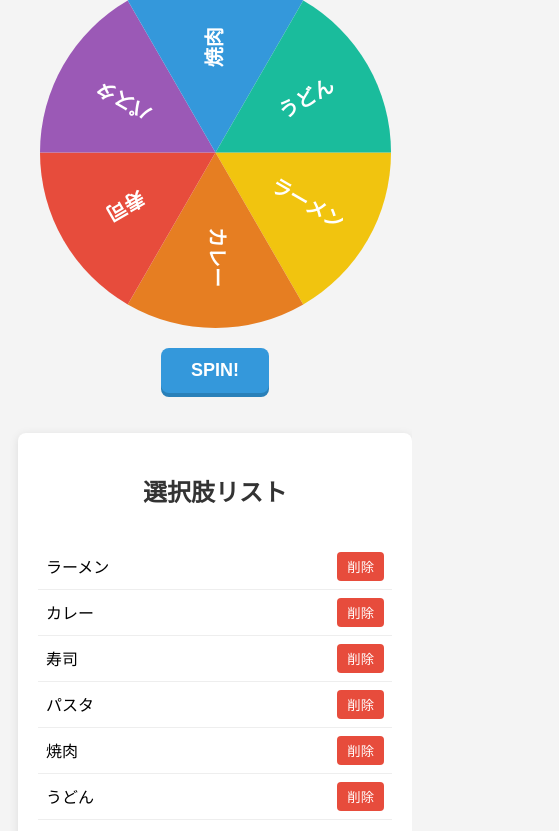
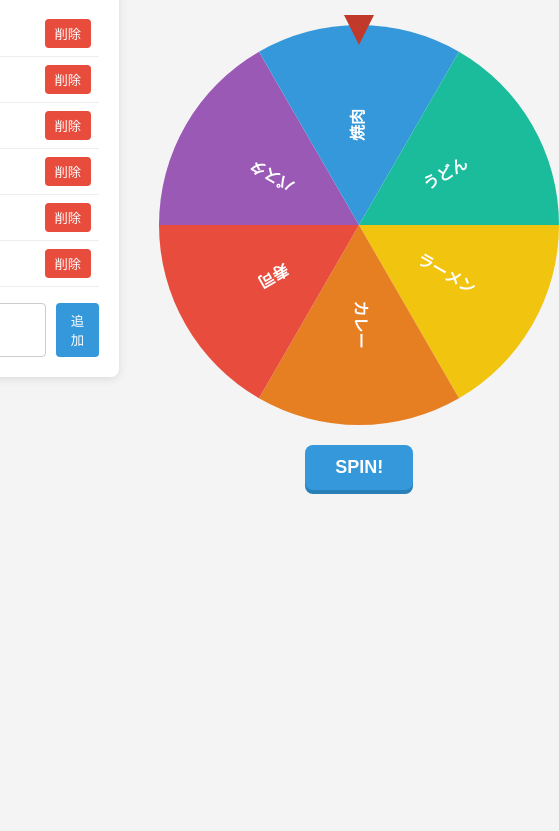
Before and after one commit to whitebaiter/rouletteapp, a plain HTML site: page index.html in a window 390 px wide. Shown: the part 112-943 px from the top of the page, 559 px wide, since content can reach past the window. After the commit the page ends 844 px from the top, so only its background shows below. Drawn offline with Linux system fonts and the light colour scheme.

Commit message:
Add files via upload

```diff
--- a/index.html
+++ b/index.html
@@ -3,33 +3,80 @@
 <head>
     <meta charset="UTF-8">
     <meta name="viewport" content="width=device-width, initial-scale=1.0">
-    <title>カスタムルーレット</title>
-
-    <link rel="manifest" href="manifest.json">
-    <meta name="theme-color" content="#3498db">
-
-    <link rel="apple-touch-icon" href="apple-touch-icon.png">
-    <meta name="apple-mobile-web-app-capable" content="yes">
-    <meta name="apple-mobile-web-app-status-bar-style" content="black-translucent">
+    <title>カスタムルーレット（修正版）</title>
     <style>
-        /* CSSは変更ありません */
-        :root {
-            --primary-color: #3498db;
-            --secondary-color: #2980b9;
-            --danger-color: #e74c3c;
-            --light-gray: #f4f4f4;
-            --dark-text: #333;
-        }
+        /* CSS: 見た目を整える */
         body {
-            font-family: -apple-system, BlinkMacSystemFont, "Segoe UI", Roboto, "Helvetica Neue", Arial, sans-serif;
+            font-family: sans-serif;
             display: flex;
             justify-content: center;
             align-items: flex-start;
             padding: 20px;
-            background-color: var(--light-gray);
+            background-color: #f4f4f4;
+            gap: 40px; /* 全体の間隔 */
+        }
+        .main-container {
+            display: flex;
             gap: 40px;
-            flex-wrap: wrap;
+            align-items: flex-start;
         }
+
+        /* ========== ▼ここから修正・変更箇所▼ ========== */
+
+        .roulette-area {
+            display: flex;
+            flex-direction: column;
+            align-items: center;
+            gap: 20px; /* ルーレットとボタンの間隔 */
+        }
+        .roulette-container {
+            position: relative;
+            width: 400px;
+            height: 400px;
+        }
+        canvas {
+            /* canvas自体の回転アニメーション */
+            transition: transform 5s cubic-bezier(0.25, 1, 0.5, 1);
+        }
+        #spin-button {
+            /* ボタンをルーレットの下に配置 */
+            padding: 12px 30px;
+            font-size: 18px;
+            font-weight: bold;
+            cursor: pointer;
+            border-radius: 8px;
+            border: none;
+            background-color: #3498db;
+            color: white;
+            box-shadow: 0 4px #2980b9;
+            transition: all 0.1s ease-in-out;
+        }
+        #spin-button:hover {
+            background-color: #3ca9fc;
+        }
+        #spin-button:active {
+            transform: translateY(2px);
+            box-shadow: 0 2px #2980b9;
+        }
+        #spin-button:disabled {
+            cursor: not-allowed;
+            background-color: #bdc3c7;
+            box-shadow: 0 4px #95a5a6;
+        }
+        .pointer {
+            width: 0;
+            height: 0;
+            border-left: 15px solid transparent;
+            border-right: 15px solid transparent;
+            border-top: 30px solid #c0392b; /* 赤い矢印 */
+            position: absolute;
+            top: -10px; /* 位置を微調整 */
+            left: 50%;
+            transform: translateX(-50%);
+            z-index: 10; /* canvasより手前に表示 */
+        }
+
+        /* ========== ▲ここまで修正・変更箇所▲ ========== */
 
         .options-container {
             width: 300px;
@@ -37,73 +84,14 @@
             padding: 20px;
             border-radius: 8px;
             box-shadow: 0 2px 10px rgba(0,0,0,0.1);
-            align-self: stretch;
-            display: flex;
-            flex-direction: column;
         }
-
-        .roulette-area {
-            display: flex;
-            flex-direction: column;
-            align-items: center;
-            gap: 20px;
-        }
-
-        .roulette-container {
-            position: relative;
-            width: 400px;
-            height: 400px;
-        }
-
-        canvas {
-            width: 100%;
-            height: 100%;
-            transition: transform 5s cubic-bezier(0.25, 1, 0.5, 1);
-        }
-
-        .pointer {
-            width: 0;
-            height: 0;
-            border-left: 15px solid transparent;
-            border-right: 15px solid transparent;
-            border-top: 30px solid var(--danger-color);
-            position: absolute;
-            top: -10px;
-            left: 50%;
-            transform: translateX(-50%);
-            z-index: 10;
-        }
-
-        #spin-button {
-            padding: 12px 30px;
-            font-size: 18px;
-            font-weight: bold;
-            cursor: pointer;
-            border-radius: 8px;
-            border: none;
-            background-color: var(--primary-color);
-            color: white;
-            box-shadow: 0 4px var(--secondary-color);
-            transition: all 0.1s ease-in-out;
-        }
-
-        #spin-button:disabled {
-            cursor: not-allowed;
-            background-color: #bdc3c7;
-            box-shadow: 0 4px #95a5a6;
-        }
-
         h1, h2 {
             text-align: center;
-            color: var(--dark-text);
         }
-        h1 { margin-top: 0; }
-
         #options-list {
             list-style: none;
             padding: 0;
-            flex-grow: 1;
-            max-height: 300px;
+            max-height: 300px; /* リストが多くなったらスクロール */
             overflow-y: auto;
         }
         #options-list li {
@@ -114,7 +102,7 @@
             border-bottom: 1px solid #eee;
         }
         .delete-btn {
-            background-color: var(--danger-color);
+            background-color: #e74c3c;
             color: white;
             border: none;
             padding: 5px 10px;
@@ -135,42 +123,12 @@
         #add-option-button {
             padding: 8px 15px;
             border: none;
-            background-color: var(--primary-color);
+            background-color: #3498db;
             color: white;
             border-radius: 4px;
             cursor: pointer;
         }
 
-        /* === レスポンシブ対応 === */
-        @media (max-width: 768px) {
-            body {
-                flex-direction: column;
-                align-items: center;
-                padding: 10px;
-            }
-
-            .options-container {
-                width: 100%;
-                max-width: 400px;
-                order: 2;
-            }
-
-            .roulette-area {
-                width: 100%;
-                order: 1;
-            }
-
-            .roulette-container {
-                width: 90vw;
-                height: 90vw;
-                max-width: 400px;
-                max-height: 400px;
-            }
-
-            h1 {
-                font-size: 1.5em;
-            }
-        }
     </style>
 </head>
 <body>
@@ -187,14 +145,12 @@
         <h1>運試しルーレット</h1>
         <div class="roulette-container">
             <div class="pointer"></div>
-            <canvas id="roulette-canvas"></canvas>
+            <canvas id="roulette-canvas" width="400" height="400"></canvas>
         </div>
         <button id="spin-button">SPIN!</button>
     </div>
 
     <script>
-        // JavaScriptは変更ありません
-        const rouletteContainer = document.querySelector('.roulette-container');
         const canvas = document.getElementById('roulette-canvas');
         const ctx = canvas.getContext('2d');
         const spinButton = document.getElementById('spin-button');
@@ -204,15 +160,9 @@
 
         let options = ['ラーメン', 'カレー', '寿司', 'パスタ', '焼肉', 'うどん'];
         const colors = ['#f1c40f', '#e67e22', '#e74c3c', '#9b59b6', '#3498db', '#1abc9c', '#2ecc71'];
+
         let currentAngle = 0;
         let isSpinning = false;
-
-        function resizeCanvas() {
-            const size = rouletteContainer.clientWidth;
-            canvas.width = size;
-            canvas.height = size;
-            drawRoulette();
-        }
 
         function render() {
             optionsList.innerHTML = '';
@@ -234,42 +184,43 @@
 
         function drawRoulette() {
             const numOptions = options.length;
-            const radius = canvas.width / 2;
-            ctx.clearRect(0, 0, canvas.width, canvas.height);
             if (numOptions === 0) {
-                ctx.save();
+                ctx.clearRect(0, 0, canvas.width, canvas.height);
                 ctx.beginPath();
-                ctx.arc(radius, radius, radius - 2, 0, 2 * Math.PI);
+                ctx.arc(canvas.width / 2, canvas.height / 2, canvas.width / 2 - 5, 0, 2 * Math.PI);
                 ctx.fillStyle = '#ccc';
                 ctx.fill();
                 ctx.fillStyle = '#fff';
                 ctx.font = '20px sans-serif';
                 ctx.textAlign = 'center';
                 ctx.textBaseline = 'middle';
-                ctx.fillText('選択肢を追加', radius, radius);
-                ctx.restore();
+                ctx.fillText('選択肢を追加', canvas.width / 2, canvas.height / 2);
                 return;
             };
+
             const arcSize = 2 * Math.PI / numOptions;
+
+            ctx.clearRect(0, 0, canvas.width, canvas.height);
             ctx.save();
-            ctx.translate(radius, radius);
+            ctx.translate(canvas.width / 2, canvas.height / 2);
+
             for (let i = 0; i < numOptions; i++) {
                 const angle = i * arcSize;
                 ctx.beginPath();
                 ctx.moveTo(0, 0);
-                ctx.arc(0, 0, radius, angle, angle + arcSize);
+                ctx.arc(0, 0, canvas.width / 2, angle, angle + arcSize);
                 ctx.closePath();
                 ctx.fillStyle = colors[i % colors.length];
                 ctx.fill();
+
                 ctx.save();
                 ctx.fillStyle = 'white';
-                const fontSize = Math.max(12, Math.min(radius / 8, 20));
-                ctx.font = `bold ${fontSize}px sans-serif`;
+                ctx.font = 'bold 16px sans-serif';
                 ctx.textAlign = 'center';
                 ctx.textBaseline = 'middle';
                 const textAngle = angle + arcSize / 2;
                 ctx.rotate(textAngle);
-                ctx.fillText(options[i], radius * 0.6, 0);
+                ctx.fillText(options[i], canvas.width / 4, 0);
                 ctx.restore();
             }
             ctx.restore();
@@ -277,18 +228,24 @@
 
         spinButton.addEventListener('click', () => {
             if (isSpinning || options.length < 2) return;
+
             isSpinning = true;
             spinButton.disabled = true;
+
             const randomSpins = Math.floor(Math.random() * 5 + 5);
             const randomStopAngle = Math.random() * 360;
             const totalRotation = randomSpins * 360 + randomStopAngle;
+
             currentAngle += totalRotation;
             canvas.style.transform = `rotate(${currentAngle}deg)`;
+
             setTimeout(() => {
                 const finalAngle = currentAngle % 360;
                 const arcSizeDegrees = 360 / options.length;
                 const winningIndex = Math.floor(((360 - finalAngle + 270) % 360) / arcSizeDegrees);
+
                 alert(`結果は「${options[winningIndex]}」です！`);
+
                 isSpinning = false;
                 spinButton.disabled = false;
             }, 5000);
@@ -304,20 +261,7 @@
             }
         });
 
-        window.addEventListener('DOMContentLoaded', resizeCanvas);
-        window.addEventListener('resize', resizeCanvas);
         render();
-
-        // --- PWA Service Worker 登録 ---
-        if ('serviceWorker' in navigator) {
-            window.addEventListener('load', () => {
-                navigator.serviceWorker.register('/sw.js').then(registration => {
-                    console.log('ServiceWorker registration successful with scope: ', registration.scope);
-                }).catch(err => {
-                    console.log('ServiceWorker registration failed: ', err);
-                });
-            });
-        }
     </script>
 </body>
 </html>
```
